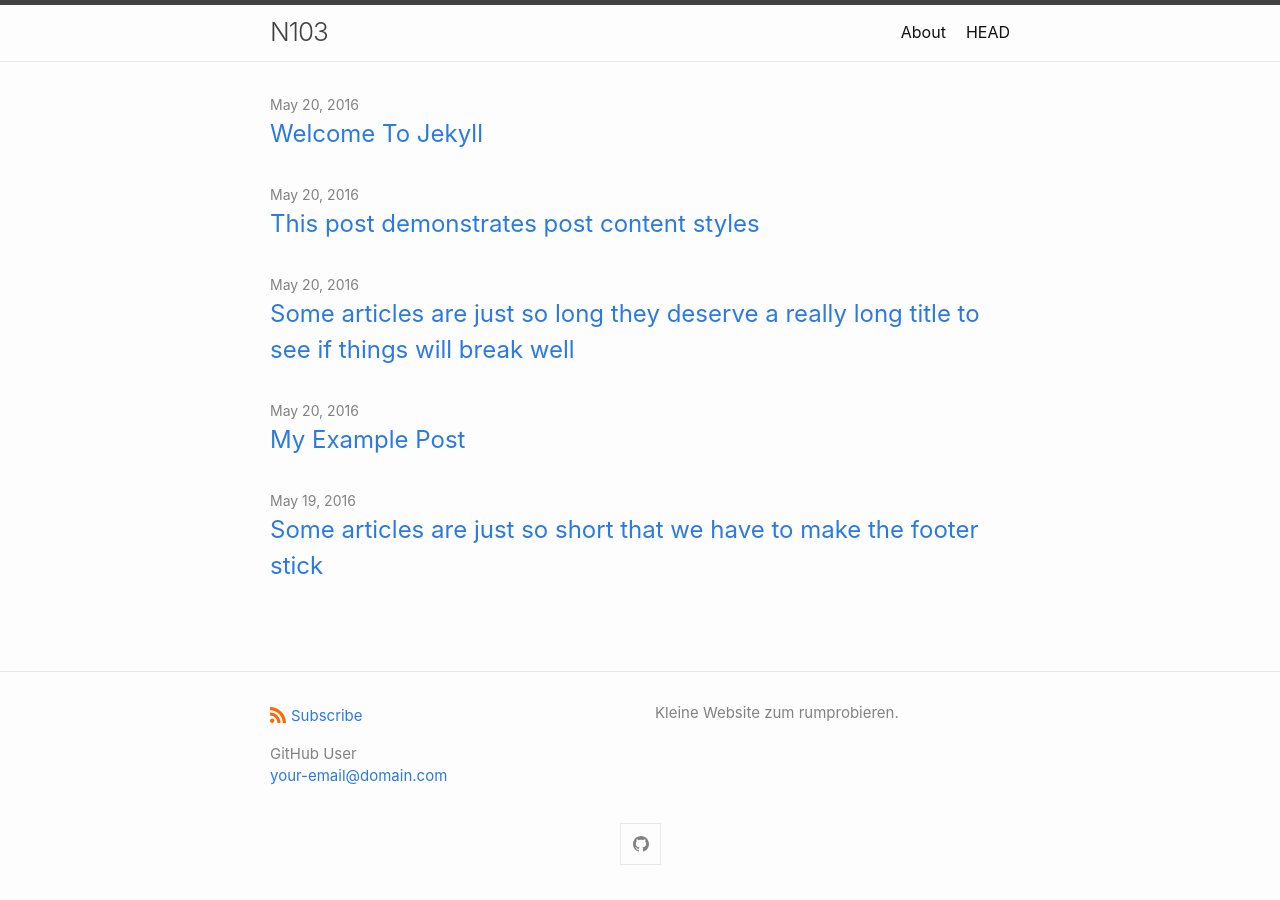
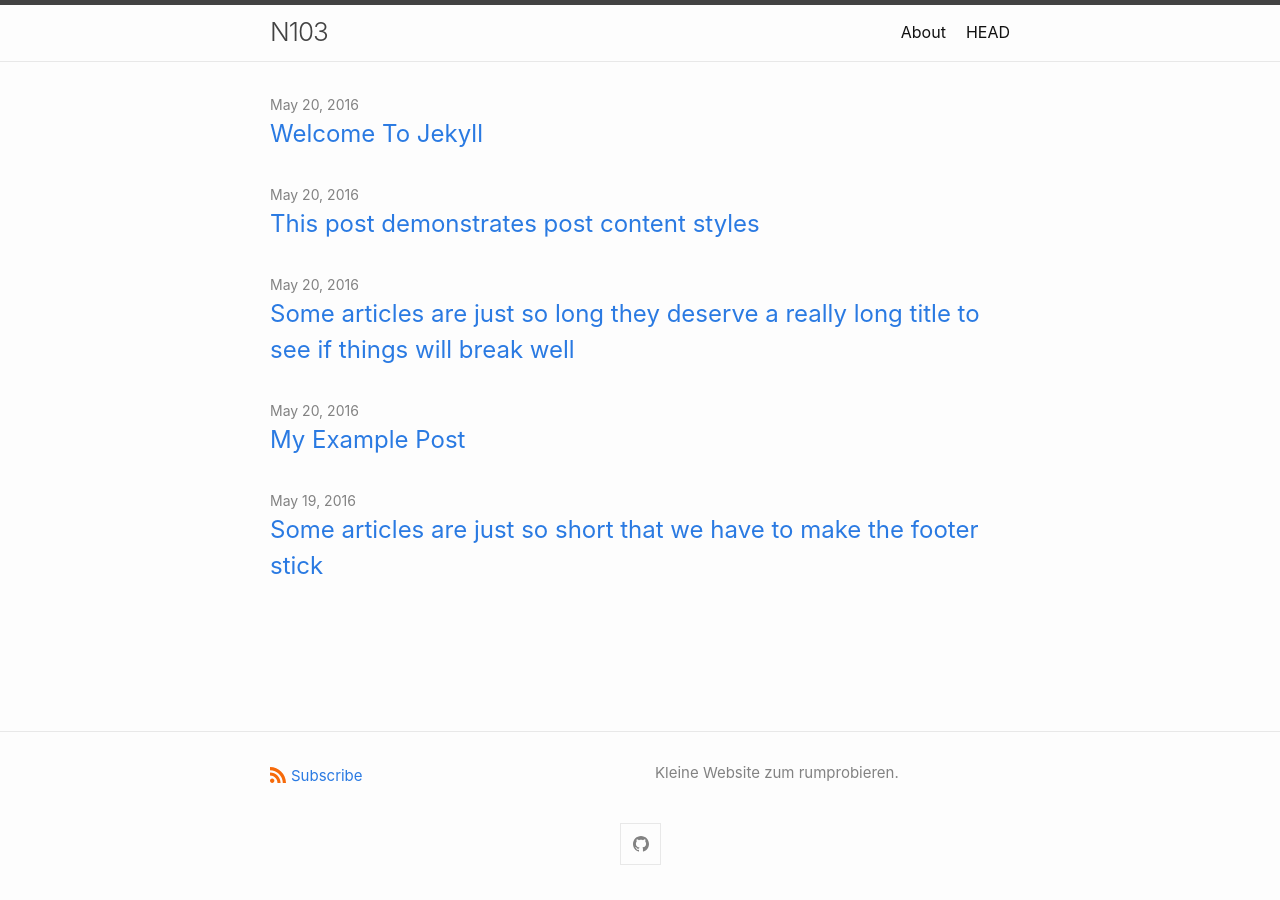
Before and after one commit to n103/n103.github.io, a Jekyll site: the page built from index.md, in a window 1280 px wide. Built offline with Jekyll 4.4.1, drawn with Linux system fonts in a browser that asks for light colours; some of the changed lines change nothing that is shown.

Commit message:
Update _config.yml

```diff
--- a/_config.yml
+++ b/_config.yml
@@ -1,7 +1,7 @@
 title: N103
 author:
-  name: GitHub User
-  email: your-email@domain.com
+  #name: GitHub User
+  #email: your-email@domain.com
 description: > # this means to ignore newlines until "show_excerpts:"
  Kleine Website zum rumprobieren.
 show_excerpts: false # set to true to show excerpts on the homepage
```
